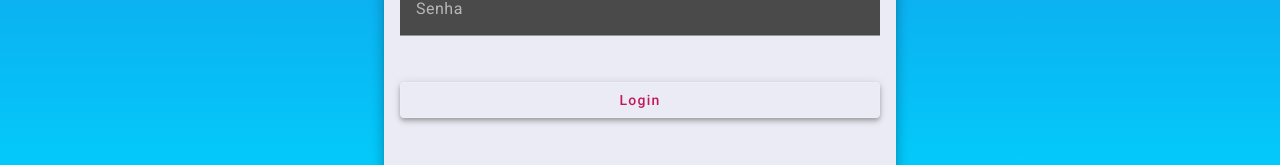
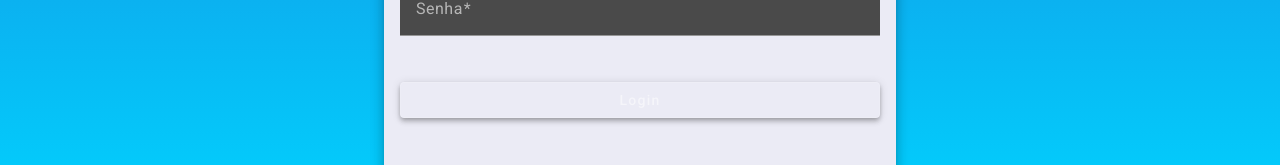
Before and after one commit to VictorAlves94/HelpDesk-FrontEnd, an Angular app in the folder HelpDesk/: page /login in a window 1280 px wide. Shown: the part 561-726 px from the top of the page. Built offline with nearby package versions, Linux system fonts and the light colour scheme.

Commit message:
validacao de formularios para login

```diff
--- /dev/null
+++ b/HelpDesk/src/app/Models/credenciais.ts
@@ -0,0 +1,5 @@
+export interface Credenciais{
+    email: string;
+    senha: string;
+
+}
--- a/HelpDesk/src/app/components/login/login.component.html
+++ b/HelpDesk/src/app/components/login/login.component.html
@@ -7,14 +7,34 @@
         <mat-form-field class="full-width">
 
           <mat-label>E-Mail</mat-label>
-          <input matInput placeholder="fulano@mail.com">
+          <input
+          [formControl]="email"
+          required
+          [(ngModel)]="creds.email"
+           name="email"
+            matInput
+            placeholder="fulano@mail.com">
         </mat-form-field>
+
+
 
         <mat-form-field class="full-width">
             <mat-label>Senha</mat-label>
-            <input type="password" matInput placeholder="1234">
+            <input
+            [formControl]="senha"
+          required
+            [(ngModel)]="creds.senha"
+             name="senha"
+              type="password"
+              matInput
+              placeholder="1234">
           </mat-form-field>
 
-          <button class="full-width mat-elevation-z4" mat-stroked-button color="primary">Login</button>
-      </form>
+          <button [disabled]="!validaCampos()"
+          class="full-width mat-elevation-z4"
+          mat-stroked-button
+          color="primary">
+          Login
+        </button>
+        </form>
 </div>
--- a/HelpDesk/src/app/components/login/login.component.ts
+++ b/HelpDesk/src/app/components/login/login.component.ts
@@ -1,10 +1,33 @@
-import { Component } from '@angular/core';
+import { Component, OnInit } from '@angular/core';
+import { Credenciais } from '../../Models/credenciais';
+import { FormControl, Validators } from '@angular/forms';
 
 @Component({
   selector: 'app-login',
   templateUrl: './login.component.html',
   styleUrl: './login.component.css'
 })
-export class LoginComponent {
+export class LoginComponent implements OnInit{
+
+  creds: Credenciais = {
+    email:'',
+    senha:''
+  }
+  email = new FormControl(null,Validators.email);
+  senha = new FormControl(null,Validators.minLength(3));
+  constructor(){}
+  ngOnInit(): void {
+
+
+  }
+  validaCampos():boolean{
+    if(this.email.valid && this.senha.valid){
+      return true;
+    }
+    else{
+      return false;
+    }
+  }
+
 
 }
```
